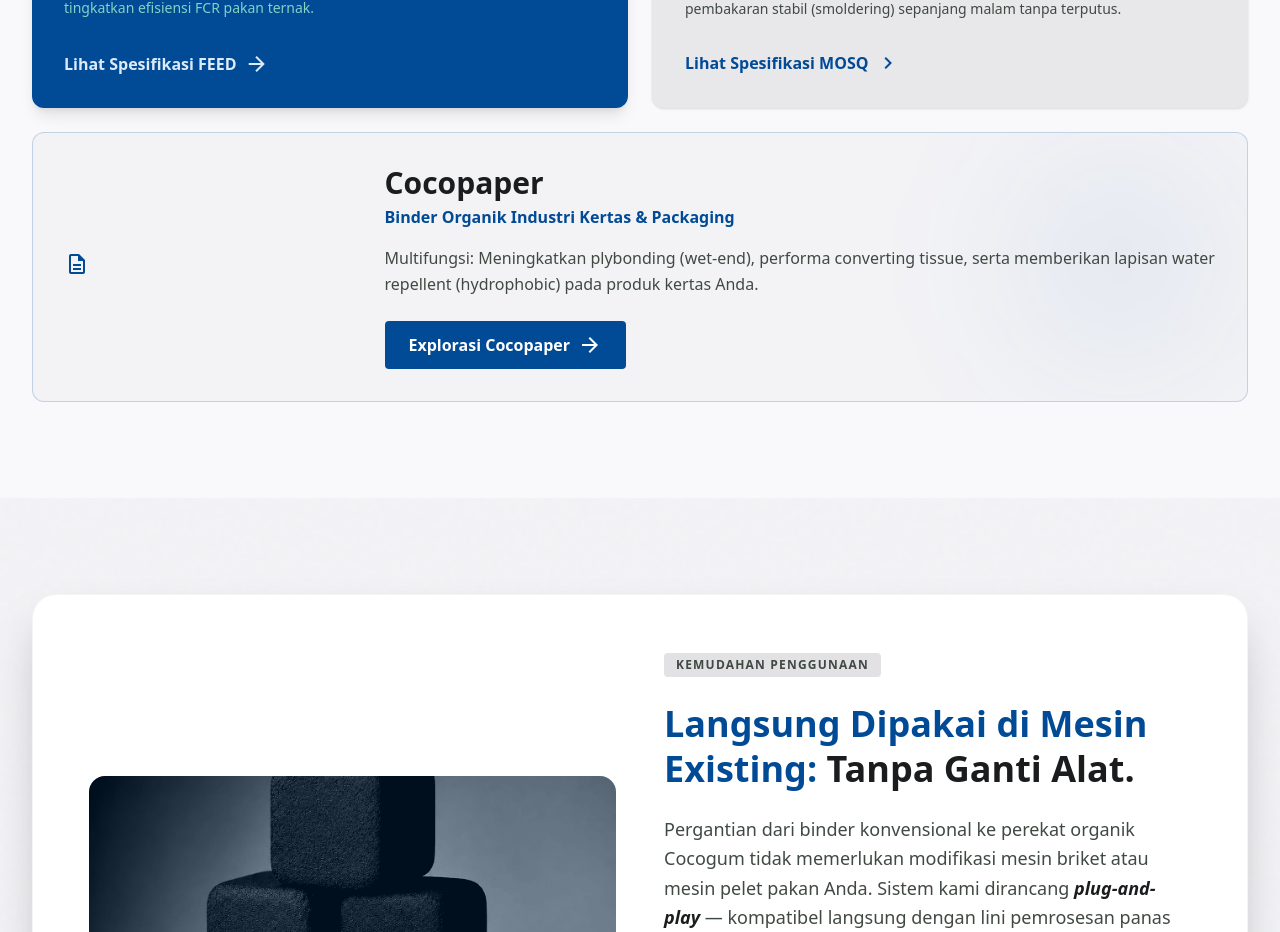
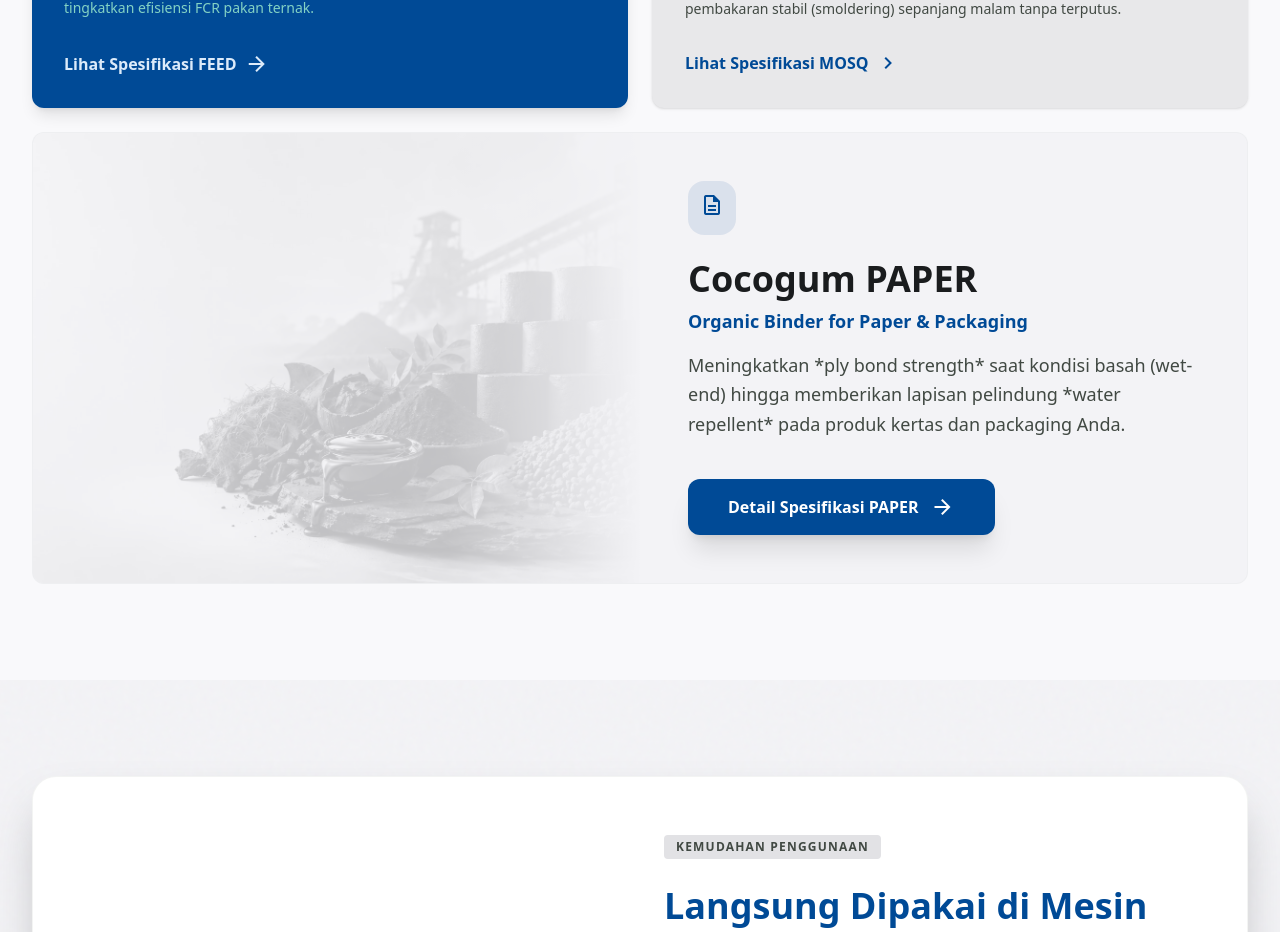
Before and after one commit to pratomobowo/web-cocogum, a Next.js app: page / in a window 1280 px wide. Shown: the part 3270-4202 px from the top of the page. Built offline with nearby package versions, Linux system fonts and the light colour scheme.

Commit message:
style(home): update Cocopaper section with image on left to match COAL style

```diff
--- a/src/app/page.tsx
+++ b/src/app/page.tsx
@@ -194,19 +194,33 @@
             </div>
 
             {/* Paper */}
-            <div className="md:col-span-12 bg-surface-container-low border border-primary/20 rounded-xl p-8 flex flex-col md:flex-row items-center gap-8 hover:bg-primary hover:text-white transition-all group overflow-hidden relative">
-              <div className="absolute right-0 top-0 w-64 h-64 bg-primary/5 rounded-full blur-3xl -z-0"></div>
-              <div className="md:w-1/4 flex-shrink-0">
-                 <span className="material-symbols-outlined text-6xl text-primary group-hover:text-primary-fixed">description</span>
+            <div className="md:col-span-12 bg-surface-container-low border border-outline-variant/10 rounded-xl p-8 md:p-12 flex flex-col md:flex-row-reverse items-center hover:bg-primary hover:text-white transition-all group overflow-hidden relative min-h-[450px]">
+              <div className="absolute left-0 bottom-0 w-full md:w-1/2 h-full z-0 opacity-20 group-hover:opacity-100 transition-opacity">
+                <div className="absolute inset-y-0 right-0 bg-gradient-to-l from-surface-container-low group-hover:from-primary to-transparent z-10 w-48 transition-colors"></div>
+                <img
+                  alt="Binder organik Cocogum PAPER untuk industri kertas dan packaging"
+                  className="w-full h-full object-cover grayscale mix-blend-multiply transition-all duration-1000"
+                  src="/imagebannerproduk.webp"
+                />
               </div>
-              <div className="md:w-3/4 relative z-10">
-                <h3 className="font-headline font-bold text-3xl">Cocopaper</h3>
-                <p className="text-primary font-bold mt-1 group-hover:text-emerald-200">Binder Organik Industri Kertas & Packaging</p>
-                <p className="mt-4 text-on-surface-variant group-hover:text-white/80 leading-relaxed">Multifungsi: Meningkatkan plybonding (wet-end), performa converting tissue, serta memberikan lapisan water repellent (hydrophobic) pada produk kertas Anda.</p>
-                <div className="mt-6">
-                  <a className="bg-primary text-white group-hover:bg-white group-hover:text-primary px-6 py-3 rounded font-bold inline-flex items-center gap-2 transition-all" href="/produk/paper">Explorasi Cocopaper <span className="material-symbols-outlined">arrow_forward</span></a>
+
+              <div className="relative z-10 w-full md:w-1/2 md:pl-12">
+                <div className="bg-primary/10 w-fit p-3 rounded-2xl group-hover:bg-white/20 transition-colors mb-6">
+                  <span className="material-symbols-outlined text-4xl text-primary group-hover:text-white">description</span>
+                </div>
+                <h3 className="font-headline font-bold text-4xl text-on-surface group-hover:text-white">Cocogum PAPER</h3>
+                <p className="text-primary font-bold mt-2 group-hover:text-emerald-200 text-lg">Organic Binder for Paper & Packaging</p>
+                <p className="mt-4 text-on-surface-variant group-hover:text-white/80 leading-relaxed text-lg max-w-xl">
+                  Meningkatkan *ply bond strength* saat kondisi basah (wet-end) hingga memberikan lapisan pelindung *water repellent* pada produk kertas dan packaging Anda.
+                </p>
+                <div className="mt-10">
+                  <a className="bg-primary text-white group-hover:bg-white group-hover:text-primary px-10 py-4 rounded-xl font-bold inline-flex items-center gap-3 transition-all shadow-xl hover:-translate-y-1 active:scale-95" href="/produk/paper">
+                    Detail Spesifikasi PAPER <span className="material-symbols-outlined group-hover:translate-x-1 transition-transform">arrow_forward</span>
+                  </a>
                 </div>
               </div>
+
+              <div className="hidden md:block w-1/2"></div>
             </div>
           </div>
         </div>
```
